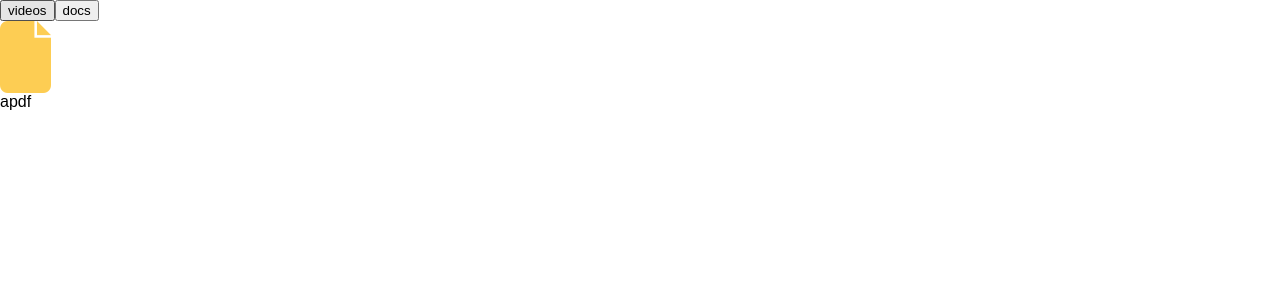
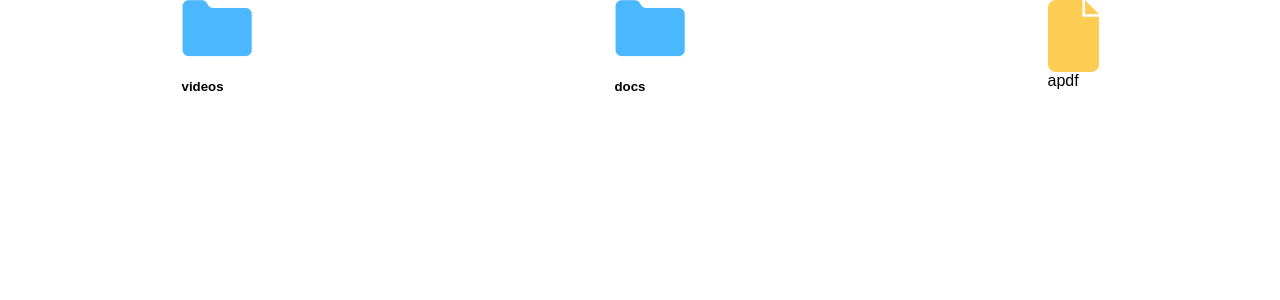
Before and after one commit to haquezameer/web-ui, a React (Create React App) app: page / in a window 1280 px wide. Shown: the top 300 px of the page. Built offline with nearby package versions, Linux system fonts and the light colour scheme.

Commit message:
Remove buttons and attach double click handlers to folders

```diff
--- a/src/App.css
+++ b/src/App.css
@@ -1,5 +1,5 @@
 .App {
-  text-align: center;
+  display: flex;
 }
 
 .App-logo {
@@ -23,6 +23,10 @@
 }
 
 @keyframes App-logo-spin {
-  from { transform: rotate(0deg); }
-  to { transform: rotate(360deg); }
+  from {
+    transform: rotate(0deg);
+  }
+  to {
+    transform: rotate(360deg);
+  }
 }
--- a/src/App.js
+++ b/src/App.js
@@ -66,6 +66,7 @@ class App extends Component {
   }
   render() {
     return (
+      <div className="App">
         <Router>
           <Route
             path="/*"
@@ -74,6 +75,7 @@ class App extends Component {
             )}
           />
         </Router>
+      </div>
     );
   }
 }
--- /dev/null
+++ b/src/components/FilesandFolders.css
@@ -0,0 +1,5 @@
+.flexcontainer {
+  display: flex;
+  width: 100%;
+  justify-content: space-around;
+}
--- a/src/components/FilesandFoldersView.js
+++ b/src/components/FilesandFoldersView.js
@@ -1,6 +1,7 @@
 import React from "react";
 import Folder from "./Folder";
 import File from "./File";
+import "./FilesandFolders.css";
 
 const getSubtreeFromTree = (path, filetree) => {
   if (path === "/") return filetree["/"];
@@ -34,7 +35,7 @@ const FilesandFoldersView = ({ match, location, filetree }) => {
   const currentTreeContents = Object.keys(currentLocationTree.contents);
   console.log(currentTreeContents);
   return (
-    <div>
+    <div className="flexcontainer">
       {currentTreeContents.map(node => {
         const currnode = currentLocationTree.contents[node];
         return currnode.type === "folder" ? (
--- a/src/components/Folder.js
+++ b/src/components/Folder.js
@@ -1,23 +1,27 @@
 import React from "react";
 import { withRouter } from "react-router-dom";
+import foldericon from "./folder.png";
 
 const Folder = ({ currentpath, folder, history }) => {
+  console.log(foldericon);
   return currentpath === "/" ? (
-    <button
-      onClick={() => {
+    <div
+      onDoubleClick={() => {
         history.push(`${currentpath}${folder.name}`);
       }}
     >
-      {folder.name}
-    </button>
+      <img style={{ display: "block" }} src={foldericon} alt="" />
+      <h5>{folder.name}</h5>
+    </div>
   ) : (
-    <button
-      onClick={() => {
+    <div
+      onDoubleClick={() => {
         history.push(`${currentpath}/${folder.name}`);
       }}
     >
-      {folder.name}
-    </button>
+      <img style={{ display: "block" }} src={foldericon} alt="" />
+      <h5>{folder.name}</h5>
+    </div>
   );
 };
 
```
Also changed, not shown: src/components/folder.png (added). Lines whose indentation alone changed are shown as unchanged.
